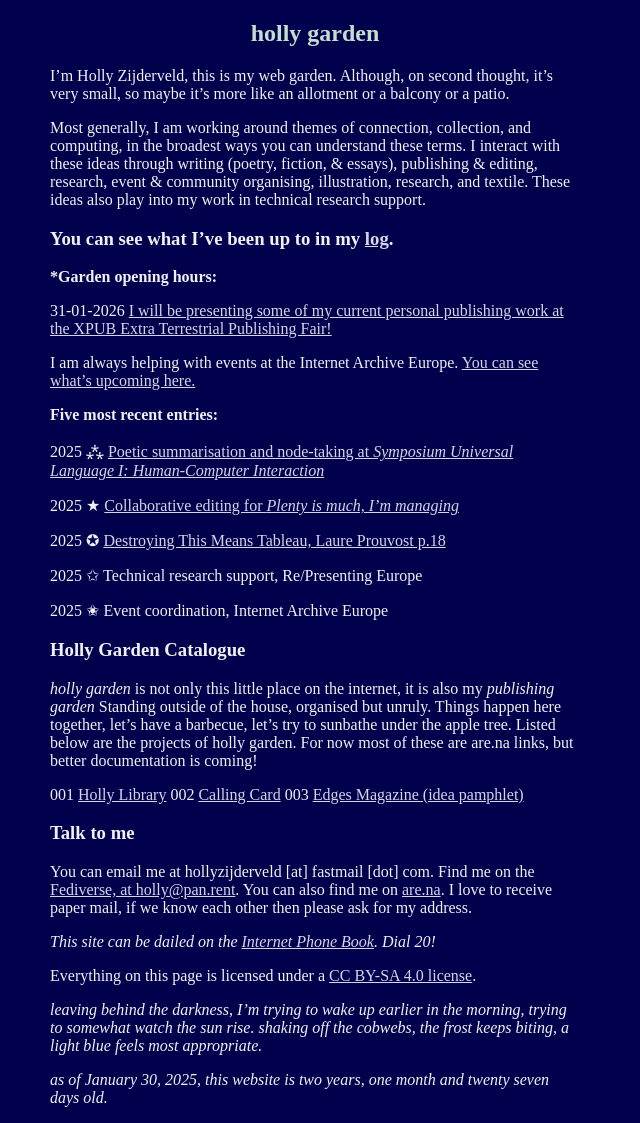
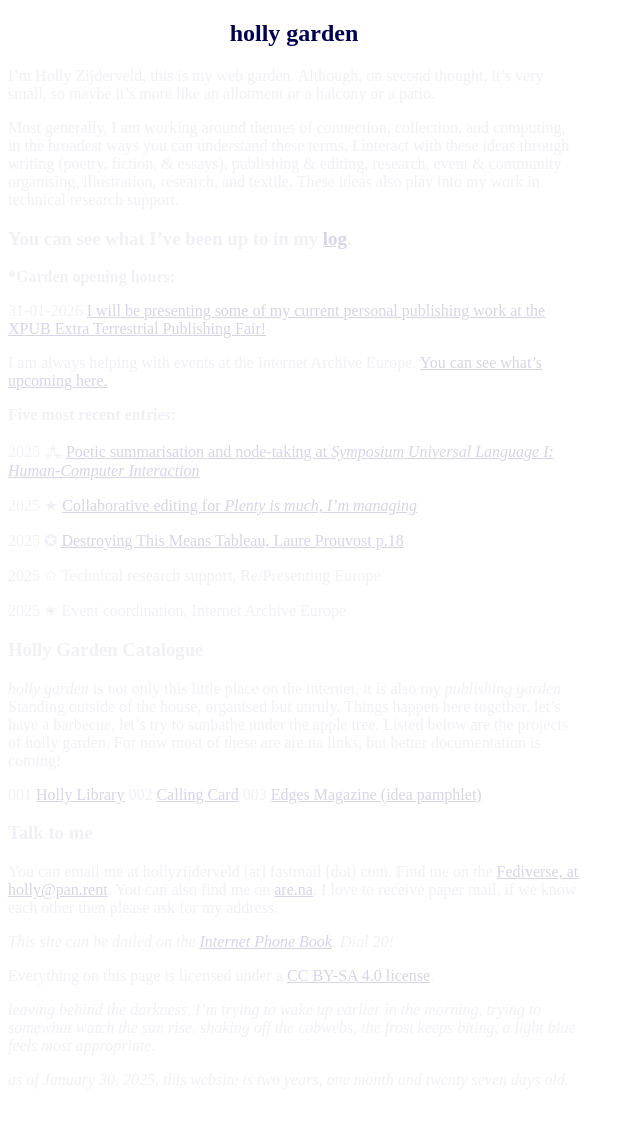
Before and after one commit to hollyz1jderveld/hollyz1jderveld.github.io, a Jekyll site: the page built from index.md, in a window 1280 px wide. Shown: the whole page, without its empty margins (0-640 px from the left). Built offline with Jekyll 4.4.1, drawn with Linux system fonts in a browser that asks for light colours; some web fonts are replaced; Markdown is read by kramdown in place of the engine named in the settings; our own code applies the rules of GitHub Pages for plain Markdown files.

Commit message:
Update style.css

```diff
--- a/assets/css/style.css
+++ b/assets/css/style.css
@@ -1,12 +1,12 @@
 body {
     color:#f0f0f5;
-    background-color: #00004d;
+    background-color: #c4dece
     margin-left: 50px;
     margin-right: 700px;
 }
 
 h2 {
-    color: #c4dece;
+    color: #00004d;
     text-align: center;
 }
 
```
